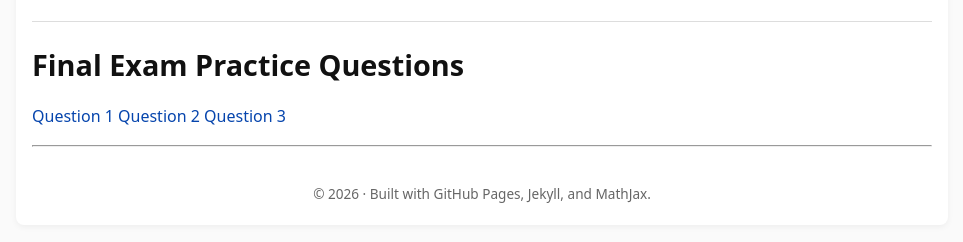
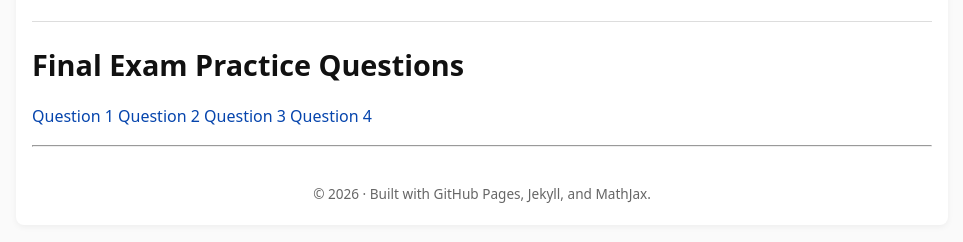
Before and after one commit to SaleemKamaludin/SaleemKamaludin.github.io, a Jekyll site: the page built from courses/comp1604/final-exam-practice/index.md, in a window 1280 px wide. Shown: the part 140-382 px from the top of the page, without its empty margins (158-1121 px from the left). Built offline with Jekyll 4.4.1, drawn with Linux system fonts in a browser that asks for light colours.

Commit message:
Update index.md

```diff
--- a/courses/comp1604/final-exam-practice/index.md
+++ b/courses/comp1604/final-exam-practice/index.md
@@ -10,4 +10,5 @@ title: Final Exam Practice Questions
   <a class="btn" href="{{ '/courses/comp1604/final-exam-practice/question-1/' | relative_url }}">Question 1</a>
     <a class="btn" href="{{ '/courses/comp1604/final-exam-practice/question-2/' | relative_url }}">Question 2</a>
         <a class="btn" href="{{ '/courses/comp1604/final-exam-practice/question-3/' | relative_url }}">Question 3</a>
+          <a class="btn" href="{{ '/courses/comp1604/final-exam-practice/question-4/' | relative_url }}">Question 4</a>
 </div>
```
